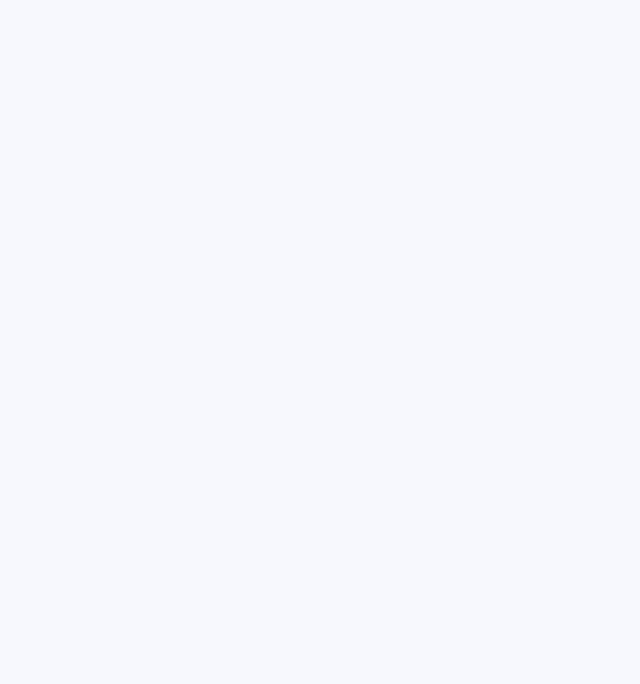
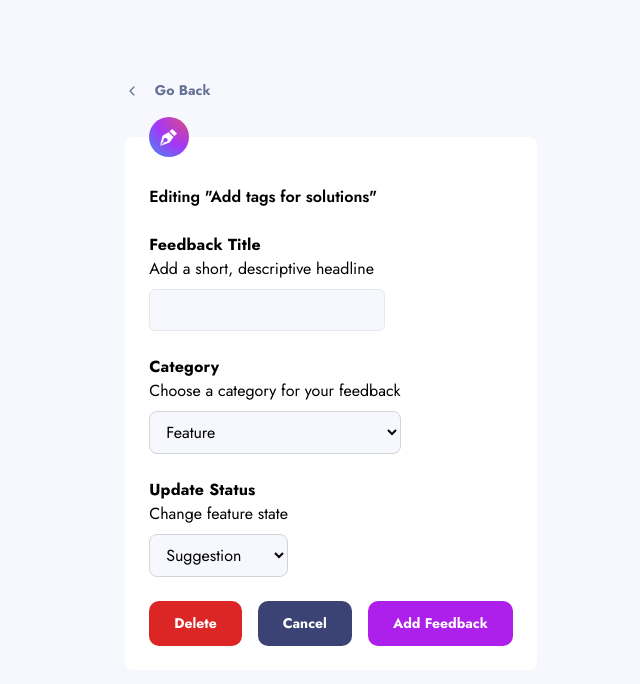
Before and after one commit to TemuriTsutskiridze/team-4, a React (Vite) app: page /edit-feedback/1 in a window 1280 px wide. Before the commit this address had no page. Shown: the top 684 px of the page, without its empty margins (309-949 px from the left). Built offline with nearby package versions, Linux system fonts and the light colour scheme.

Commit message:
fix: fix go back button navigation

```diff
--- a/src/App.jsx
+++ b/src/App.jsx
@@ -30,7 +30,7 @@ const App = () => {
         <Route path="/" element={<Navigate to="/feedbacks" />} />
         <Route path="/feedbacks" element={<Feedbacks />} />
         <Route path="/new-feedback" element={<NewFeedback />} />
-        <Route path="/edit-feedback" element={<EditFeedback />} />
+        <Route path="/edit-feedback/:id" element={<EditFeedback />} />
         <Route path="/roadmap" element={<Roadmap />} />
         <Route path="/feedbackDetails/:id" element={<FeedbackDetails />} />
       </Routes>
--- a/src/pages/EditFeedback.jsx
+++ b/src/pages/EditFeedback.jsx
@@ -3,13 +3,23 @@ import EditIcon from "../components/Editicon";
 import CancelButton from "../components/cancelButton";
 import Button from "../components/Button";
 import DeleteButton from "../components/DeleteButton";
-import { Link } from "react-router-dom";
+import { Link, useParams } from "react-router-dom";
+import { useContext, useState } from "react";
+import { AppContext } from "../App";
 
 export default function EditFeedback() {
+  const { id } = useParams();
+  const { appData, setAppData } = useContext(AppContext);
+  const initialPost =
+    JSON.parse(localStorage.getItem("productRequests")) ||
+    appData.productRequests[id - 1];
+
+  const [post, setPost] = useState(initialPost);
+
   return (
     <div className="flexCenter flex-col section gap-8 w-[730px] jost-font ml-auto">
       <div className="flexBetween w-full">
-        <Link to="/feedbackDetails/:id">
+        <Link to={`/feedbackDetails/${post.id}`}>
           <BackButton />
         </Link>
         <br />
@@ -20,7 +30,7 @@ export default function EditFeedback() {
         <EditIcon />
         <div>
           <h1 className="font-jost font-semibold text-24 leading-34.68 tracking--0.33 mr-2">
-            Editing ‘Add a dark theme option’
+            Editing "{post.title}"
           </h1>
           <br />
           <label
--- a/src/pages/FeedbackDetails.jsx
+++ b/src/pages/FeedbackDetails.jsx
@@ -11,7 +11,7 @@ import Comments from "../components/Comments";
 import { Link, useParams } from "react-router-dom";
 
 const FeedbackDetails = () => {
-  let { id } = useParams();
+  const { id } = useParams();
   const { appData, setAppData } = useContext(AppContext);
 
   const [text, setText] = useState("");
@@ -89,7 +89,7 @@ const FeedbackDetails = () => {
           <Link to="/feedbacks">
             <BackButton />
           </Link>
-          <Link to="/edit-feedback">
+          <Link to={`/edit-feedback/${post.id}`}>
             <Button
               bgColor="bg-blue-200 hover:bg-blue-10"
               text="Edit Feedback"
--- a/src/pages/Feedbacks.jsx
+++ b/src/pages/Feedbacks.jsx
@@ -16,6 +16,7 @@ function Feedbacks() {
     activeCategory,
     setActiveCategory,
   } = useContext(AppContext);
+
   //Filtering out feedbacks with status "suggestion"
   const suggestionFeedbacks = appData.productRequests.filter(
     (feedback) => feedback.status === "suggestion"
@@ -41,8 +42,6 @@ function Feedbacks() {
       }));
     }
   };
-
-  console.log("test");
 
   // Filtering feedbacks based on the active category
   const filteredFeedbacks =
```
